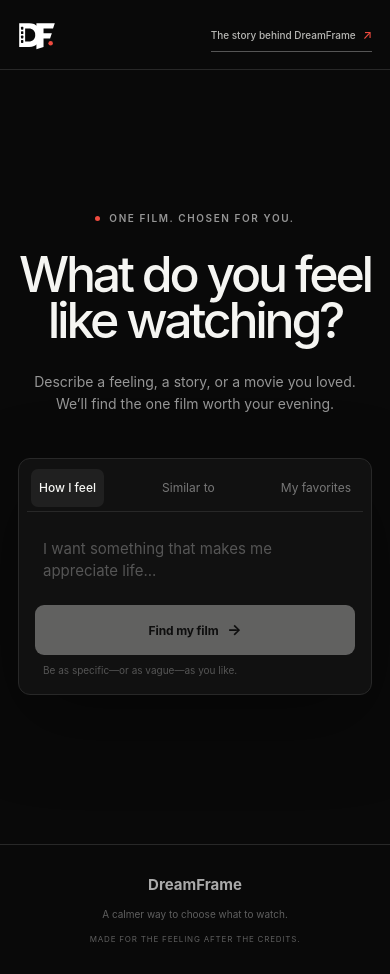
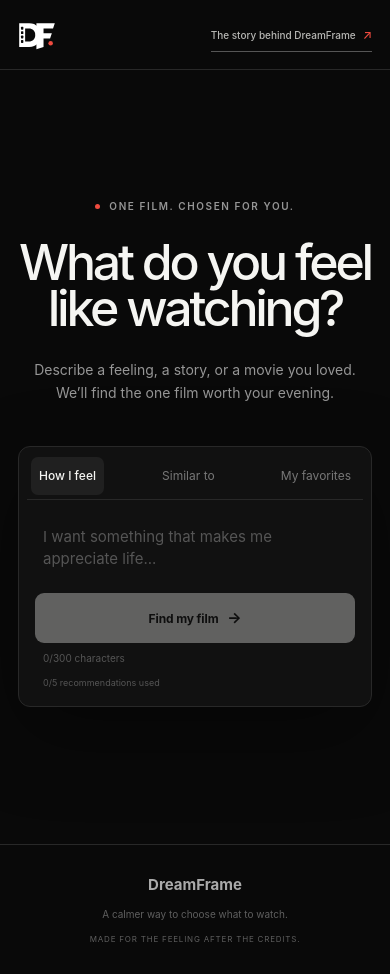
Before and after one commit to lenkabr/DreamFrame, a Next.js app: page / in a window 390 px wide. Built offline with nearby package versions, Linux system fonts and the light colour scheme.

Commit message:
Add prototype usage-limit interface

```diff
--- a/app/layout.tsx
+++ b/app/layout.tsx
@@ -2,6 +2,7 @@
 import './globals.css';
 import './recommendation.css';
 import './story.css';
+import './limits.css';
 
 export const metadata: Metadata = {
   title: 'Dreamframe — Every feeling has a film',
--- /dev/null
+++ b/app/limits.css
@@ -0,0 +1,37 @@
+.form-meta {
+  display: flex;
+  align-items: center;
+  justify-content: space-between;
+  gap: 18px;
+  padding: 0 8px;
+}
+
+.form-meta .hint {
+  margin: 2px 8px 8px;
+}
+
+.usage-count {
+  flex: none;
+  margin: 2px 8px 8px;
+  color: #555;
+  font-size: 9px;
+}
+
+.usage-limit {
+  margin: 0 0 14px;
+  padding: 12px 13px;
+  color: #d7d7d3;
+  background: rgba(239, 75, 63, .08);
+  border: 1px solid rgba(239, 75, 63, .35);
+  border-radius: 8px;
+  font-size: 11px;
+  line-height: 1.55;
+}
+
+@media (max-width: 520px) {
+  .form-meta {
+    align-items: flex-start;
+    flex-direction: column;
+    gap: 0;
+  }
+}
--- a/app/page.tsx
+++ b/app/page.tsx
@@ -1,6 +1,6 @@
 'use client';
 
-import { useEffect, useMemo, useState } from 'react';
+import { useEffect, useMemo, useState, useSyncExternalStore } from 'react';
 import Link from 'next/link';
 
 type Mode = 'mood' | 'similar' | 'favorites';
@@ -10,6 +10,29 @@
 type TasteEntry = { id: number; title: string; status: TasteStatus; updatedAt: number };
 const prompts: Record<Mode, string> = { mood: 'I want something that makes me appreciate life...', similar: 'Lost in Translation', favorites: 'Add a film you love' };
 const TASTE_STORAGE_KEY = 'dreamframe-taste-v1';
+const USAGE_STORAGE_KEY = 'dreamframe-usage-v1';
+const REQUEST_LIMIT = 5;
+const LIMIT_MESSAGE = 'DreamFrame is still a work-in-progress prototype. You’ve reached the limit of 5 recommendations for this browser. Thank you for trying it.';
+
+function readUsage() {
+  const stored = Number(localStorage.getItem(USAGE_STORAGE_KEY) || '0');
+  return Number.isFinite(stored) ? Math.min(Math.max(stored, 0), REQUEST_LIMIT) : 0;
+}
+
+function subscribeUsage(callback: () => void) {
+  const handleChange = () => callback();
+  window.addEventListener('storage', handleChange);
+  window.addEventListener('dreamframe-usage-change', handleChange);
+  return () => {
+    window.removeEventListener('storage', handleChange);
+    window.removeEventListener('dreamframe-usage-change', handleChange);
+  };
+}
+
+function writeUsage(value: number) {
+  localStorage.setItem(USAGE_STORAGE_KEY, String(value));
+  window.dispatchEvent(new Event('dreamframe-usage-change'));
+}
 
 export default function Home() {
   const [mode, setMode] = useState<Mode>('mood');
@@ -24,6 +47,7 @@
   const [loading, setLoading] = useState(false);
   const [replacementMessage, setReplacementMessage] = useState('');
   const [error, setError] = useState('');
+  const requestsUsed = useSyncExternalStore(subscribeUsage, readUsage, () => 0);
   const [taste, setTaste] = useState<TasteEntry[]>(() => {
     if (typeof window === 'undefined') return [];
     try { return JSON.parse(localStorage.getItem(TASTE_STORAGE_KEY) || '[]') as TasteEntry[]; } catch { return []; }
@@ -34,6 +58,7 @@
   }, [taste]);
 
   const currentTaste = useMemo(() => taste.find((entry) => entry.id === movie?.id), [movie?.id, taste]);
+  const limitReached = requestsUsed >= REQUEST_LIMIT;
 
   useEffect(() => {
     if (mode === 'mood' || query.trim().length < 2 || selectedMovie?.title === query) return;
@@ -54,18 +79,25 @@
   }, [mode, query, selectedMovie?.title]);
 
   async function recommend(next = false, tasteOverride?: TasteEntry[]) {
+    if (limitReached) {
+      setError(LIMIT_MESSAGE);
+      return;
+    }
     const rememberedTaste = tasteOverride ?? taste;
     const requestFavorites = favorites;
     const lovedTitles = rememberedTaste.filter((entry) => entry.status === 'loved').map((entry) => entry.title);
-    const tasteFavorites = Array.from(new Set([...requestFavorites, ...lovedTitles]));
+    const tasteFavorites = Array.from(new Set([...requestFavorites, ...lovedTitles])).slice(0, 5);
     const rememberedIds = rememberedTaste.map((entry) => entry.id);
     const rememberedTitles = rememberedTaste.map((entry) => entry.title);
     setLoading(true);
     setError('');
+    const nextUsage = Math.min(requestsUsed + 1, REQUEST_LIMIT);
+    writeUsage(nextUsage);
     try {
       const response = await fetch('/api/recommend', {
         method: 'POST',
         headers: { 'Content-Type': 'application/json' },
+        signal: AbortSignal.timeout(45_000),
         body: JSON.stringify({
           mode,
           query: mode === 'favorites' ? '' : query,
@@ -105,7 +137,14 @@
 
   function chooseMovie(suggestion: MovieSuggestion) {
     if (mode === 'favorites') {
-      if (!favorites.includes(suggestion.title)) setFavorites((current) => [...current, suggestion.title]);
+      if (!favorites.includes(suggestion.title)) {
+        if (favorites.length >= 5) {
+          setError('You can add up to 5 favorite films.');
+          return;
+        }
+        setFavorites((current) => [...current, suggestion.title]);
+      }
+      setError('');
       setQuery('');
       setSelectedMovie(null);
     } else {
@@ -128,9 +167,9 @@
         <label className="sr-only" htmlFor="movie-prompt">{mode === 'mood' ? 'Describe how you want to feel' : 'Enter a movie title'}</label>
         {mode === 'favorites' && favorites.length > 0 && <div className="chips" aria-label="Favorite movies">{favorites.map((item) => <button type="button" key={item} onClick={() => setFavorites(favorites.filter((x) => x !== item))}>{item} <span aria-label={`Remove ${item}`}>×</span></button>)}</div>}
         <div className="input-row">
-          {mode === 'mood' ? <textarea id="movie-prompt" value={query} onChange={(e) => setQuery(e.target.value)} placeholder={prompts[mode]} rows={2} /> : <div className="movie-picker"><input id="movie-prompt" role="combobox" aria-autocomplete="list" value={query} onChange={(e) => { const value = e.target.value; setQuery(value); setSelectedMovie(null); if (value.trim().length < 2) setSuggestions([]); }} placeholder={prompts[mode]} autoComplete="off" aria-expanded={suggestions.length > 0} aria-controls="movie-suggestions" />{(searchingMovies || suggestions.length > 0) && <div className="movie-suggestions" id="movie-suggestions" role="listbox">{searchingMovies && <p>Searching TMDB…</p>}{!searchingMovies && suggestions.map((suggestion) => <button type="button" role="option" aria-selected="false" key={suggestion.id} onClick={() => chooseMovie(suggestion)}>{suggestion.posterUrl ? <img src={suggestion.posterUrl} alt="" /> : <span className="suggestion-poster" />}<span><b>{suggestion.title}</b><small>{suggestion.year}</small></span></button>)}</div>}</div>}
-          <button className="recommend-button" type="submit" disabled={loading || (mode === 'mood' ? !query.trim() : mode === 'similar' ? !selectedMovie : favorites.length === 0)}>{loading ? 'Finding your film…' : 'Find my film'} <span aria-hidden="true">→</span></button>
-        </div><p className="hint">Be as specific—or as vague—as you like.</p>
+          {mode === 'mood' ? <textarea id="movie-prompt" value={query} maxLength={300} onChange={(e) => setQuery(e.target.value)} placeholder={prompts[mode]} rows={2} /> : <div className="movie-picker"><input id="movie-prompt" role="combobox" aria-autocomplete="list" value={query} maxLength={100} onChange={(e) => { const value = e.target.value; setQuery(value); setSelectedMovie(null); if (value.trim().length < 2) setSuggestions([]); }} placeholder={prompts[mode]} autoComplete="off" aria-expanded={suggestions.length > 0} aria-controls="movie-suggestions" />{(searchingMovies || suggestions.length > 0) && <div className="movie-suggestions" id="movie-suggestions" role="listbox">{searchingMovies && <p>Searching TMDB…</p>}{!searchingMovies && suggestions.map((suggestion) => <button type="button" role="option" aria-selected="false" key={suggestion.id} onClick={() => chooseMovie(suggestion)}>{suggestion.posterUrl ? <img src={suggestion.posterUrl} alt="" /> : <span className="suggestion-poster" />}<span><b>{suggestion.title}</b><small>{suggestion.year}</small></span></button>)}</div>}</div>}
+          <button className="recommend-button" type="submit" disabled={loading || limitReached || (mode === 'mood' ? !query.trim() : mode === 'similar' ? !selectedMovie : favorites.length === 0)}>{loading ? 'Finding your film…' : limitReached ? 'Limit reached' : 'Find my film'} <span aria-hidden="true">→</span></button>
+        </div><div className="form-meta"><p className="hint">{mode === 'favorites' ? `${favorites.length}/5 favorites selected` : mode === 'mood' ? `${query.length}/300 characters` : 'Choose the exact film from the list.'}</p><p className="usage-count">{requestsUsed}/{REQUEST_LIMIT} recommendations used</p></div>
         {error && <p className="form-error" role="alert">{error}</p>}
       </form>
     </section>
@@ -146,15 +185,16 @@
           <div className="tag-columns"><div><p className="section-label">Themes</p><div className="soft-tags">{movie.themes.map((tag) => <span key={tag}>{tag}</span>)}</div></div><div><p className="section-label">You’ll probably leave feeling</p><div className="feeling-list">{movie.feelings.map((tag) => <span key={tag}>✦ {tag}</span>)}</div></div></div>
           <div className="taste-actions" aria-label="Remember this recommendation">
             <p className="section-label">Help DreamFrame remember your taste</p>
+            {limitReached && <p className="usage-limit" role="status">{LIMIT_MESSAGE}</p>}
             {replacementMessage && <div className="replacement-status" role="status"><span aria-hidden="true" />{replacementMessage}</div>}
             <div className="taste-buttons">
               <button type="button" disabled={loading} className={currentTaste?.status === 'loved' ? 'selected' : ''} onClick={() => rememberMovie('loved')}>♡ Love this</button>
-              <button type="button" disabled={loading} onClick={() => rememberMovie('not-for-me')}>Not for me</button>
-              <button type="button" disabled={loading} onClick={() => rememberMovie('seen')}>Already seen</button>
+              <button type="button" disabled={loading || limitReached} onClick={() => rememberMovie('not-for-me')}>Not for me</button>
+              <button type="button" disabled={loading || limitReached} onClick={() => rememberMovie('seen')}>Already seen</button>
             </div>
             <small>{currentTaste?.status === 'loved' ? 'Saved. DreamFrame will use this as a taste signal.' : 'Remembered only in this browser.'}</small>
           </div>
-          <div className="actions"><button type="button" className="primary-action" disabled={loading} onClick={() => recommend(true)}>{loading ? 'Finding another film…' : 'Try another'} <span>→</span></button></div>
+          <div className="actions"><button type="button" className="primary-action" disabled={loading || limitReached} onClick={() => recommend(true)}>{limitReached ? 'Limit reached' : loading ? 'Finding another film…' : 'Try another'} <span>→</span></button></div>
         </div>
       </article>
     </section>}
```
